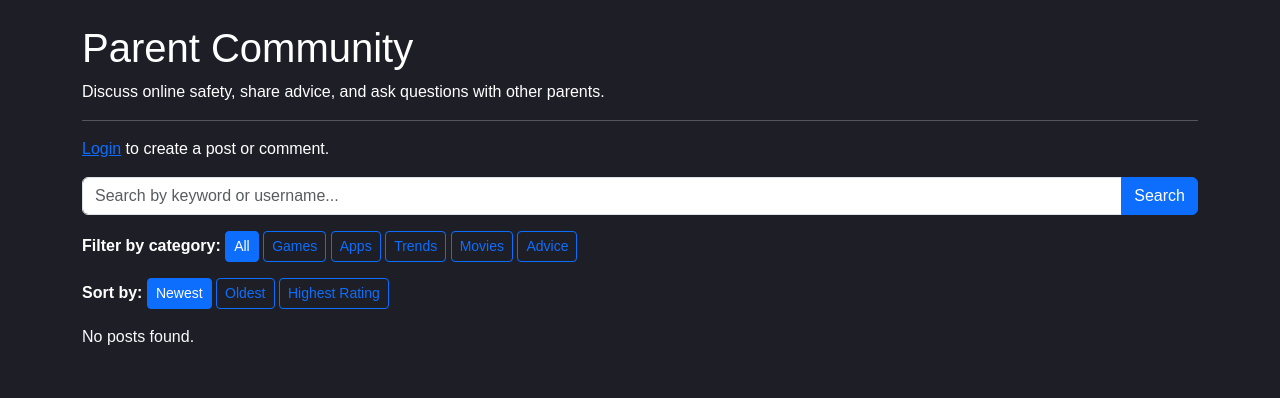
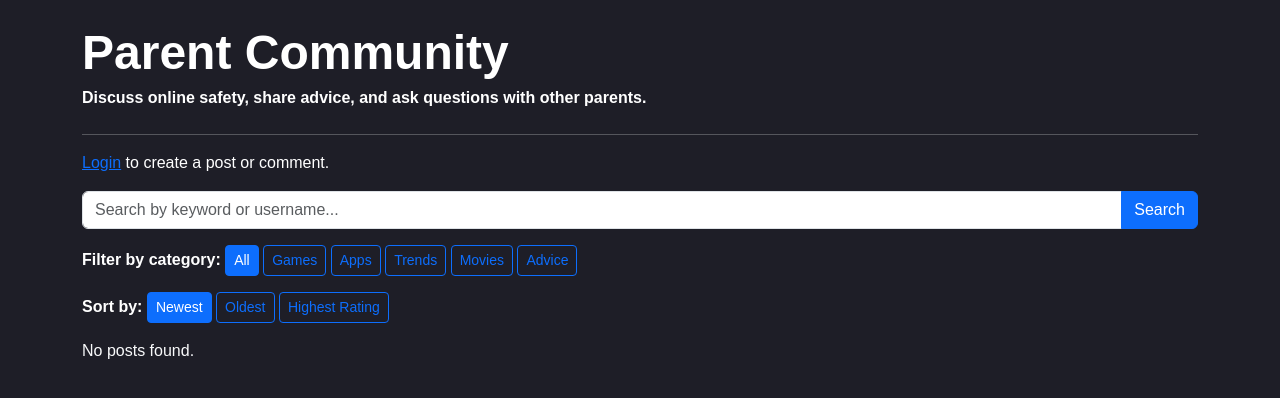
Before and after one commit to ChicoState/true-safeguard, a Django app: page /forum/ in a window 1280 px wide. Shown: the part 56-454 px from the top of the page. Run offline with Django 5.2, Linux system fonts and the light colour scheme; data that the repository does not hold is empty.

Commit message:
Improved page title visibility

```diff
--- a/website/templates/website/forum.html
+++ b/website/templates/website/forum.html
@@ -7,8 +7,12 @@ Parent Community
 {% block content %}
 <div class="container mt-4 text-white">
 
-    <h1>Parent Community</h1>
-    <p>Discuss online safety, share advice, and ask questions with other parents.</p>
+    <div class="mb-4">
+        <h1 class="fw-bold display-5 mb-1">Parent Community</h1>
+        <p class="text-white fw-bold">
+            Discuss online safety, share advice, and ask questions with other parents.
+        </p>
+    </div>
 
     <hr class="border-light">
 
@@ -127,9 +131,7 @@ Parent Community
 
                                 {% if user == comment.author %}
                                     <br>
-                                    <button type="button" class="btn btn-warning btn-sm mt-1" onclick="showCommentEditForm({{ comment.id }})">
-                                        Edit
-                                    </button>
+                                    <button type="button" class="btn btn-warning btn-sm mt-1" onclick="showCommentEditForm({{ comment.id }})">Edit</button>
 
                                     <form method="post" action="{% url 'delete_comment' comment.id %}" style="display:inline;">
                                         {% csrf_token %}
@@ -155,9 +157,7 @@ Parent Community
                 {% endif %}
 
                 {% if user.is_authenticated %}
-                    <button type="button" class="btn btn-secondary btn-sm mt-2" onclick="toggleCommentForm({{ post.id }})">
-                        Add Comment
-                    </button>
+                    <button type="button" class="btn btn-secondary btn-sm mt-2" onclick="toggleCommentForm({{ post.id }})">Add Comment</button>
 
                     <form method="post" action="{% url 'add_comment' post.id %}" class="mt-2" id="comment-form-{{ post.id }}" style="display:none;">
                         {% csrf_token %}
```
